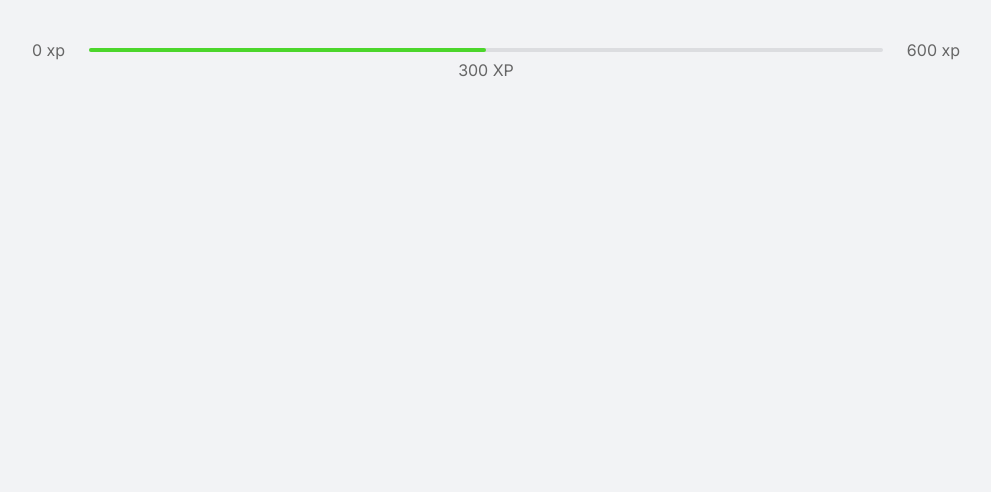
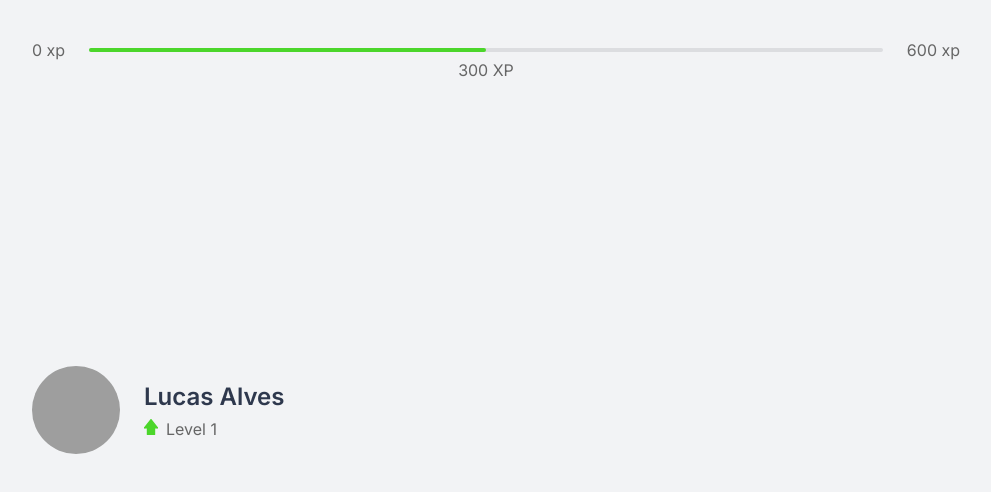
Before and after one commit to LucasAlvesGit/NextLevelWeek-4, a Next.js app: page / in a window 1280 px wide. Shown: the top 492 px of the page, without its empty margins (144-1135 px from the left). Built offline with nearby package versions, Linux system fonts and the light colour scheme; grey boxes are pictures that could not be loaded.

Commit message:
componente Profile finalizado

```diff
--- /dev/null
+++ b/src/components/Profile.tsx
@@ -0,0 +1,16 @@
+import style from "../styles/components/Profile.module.css";
+
+export function Profile () {
+  return (
+    <div className={style.profileContainer}>
+      <img src="https://github.com/lucasalvesgit.png" alt="perfil Lucas Alves"/>
+      <div>
+        <strong>Lucas Alves</strong>
+        <p>
+          <img src="icons/level.svg" alt="icone level"/>
+          Level 1
+        </p>
+      </div>
+    </div>
+  );
+}
--- a/src/pages/index.tsx
+++ b/src/pages/index.tsx
@@ -1,9 +1,21 @@
 import { ExperienceBar } from "../components/ExperienceBar";
+import { Profile } from "../components/Profile";
+
+import style from "../styles/pages/Home.module.css";
 
 export default function Home() {
   return (
-    <div className='container'>
+    <div className={style.container}>
       <ExperienceBar />
+
+      <section>
+        <div>
+          <Profile />
+        </div>
+        <div>
+
+        </div>
+      </section>
     </div>
   )
 }
--- /dev/null
+++ b/src/styles/components/Profile.module.css
@@ -0,0 +1,29 @@
+.profileContainer {
+  display: flex;
+  align-items: center;
+}
+
+.profileContainer > img {
+  width: 5.5rem;
+  height: 5.5rem;
+  border-radius: 50%;
+}
+
+.profileContainer > div {
+  margin-left: 1.5rem;
+}
+
+.profileContainer div strong {
+  font-size: 1.5rem;
+  font-weight: 600;
+  color: var(--title);
+}
+
+.profileContainer p {
+  font-size: 1rem;
+  margin-top: 0.5rem;
+}
+
+.profileContainer p img {
+  margin-right: 0.5rem;
+}
--- a/src/styles/global.css
+++ b/src/styles/global.css
@@ -48,13 +48,3 @@
   color: inherit;
   text-decoration: none;
 }
-
-.container {
-  height: 100vh;
-  max-width: 992px;
-  margin: 0 auto;
-  padding: 2.5rem 2rem;
-  display: flex;
-  flex-direction: column;
-
-}
--- /dev/null
+++ b/src/styles/pages/Home.module.css
@@ -0,0 +1,16 @@
+.container {
+  height: 100vh;
+  max-width: 992px;
+  margin: 0 auto;
+  padding: 2.5rem 2rem;
+  display: flex;
+  flex-direction: column;
+}
+
+.container section {
+  flex: 1;
+  display: grid;
+  grid-template-columns: 1fr 1fr;
+  gap: 6.25rem;
+  align-content: center;
+}
```
